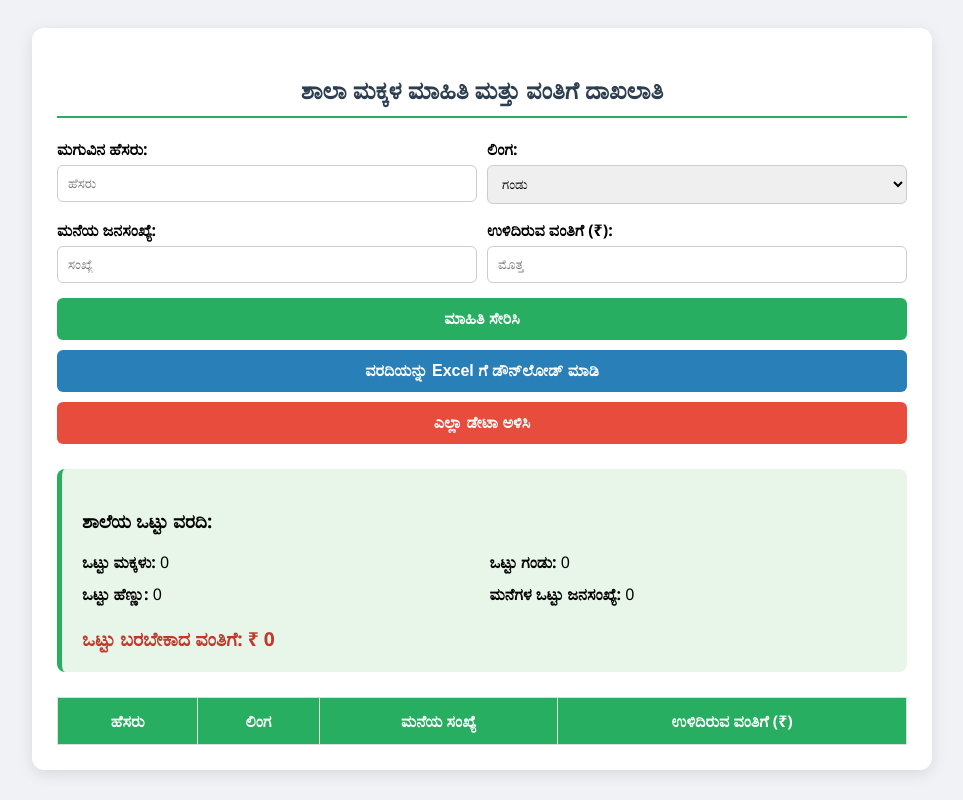
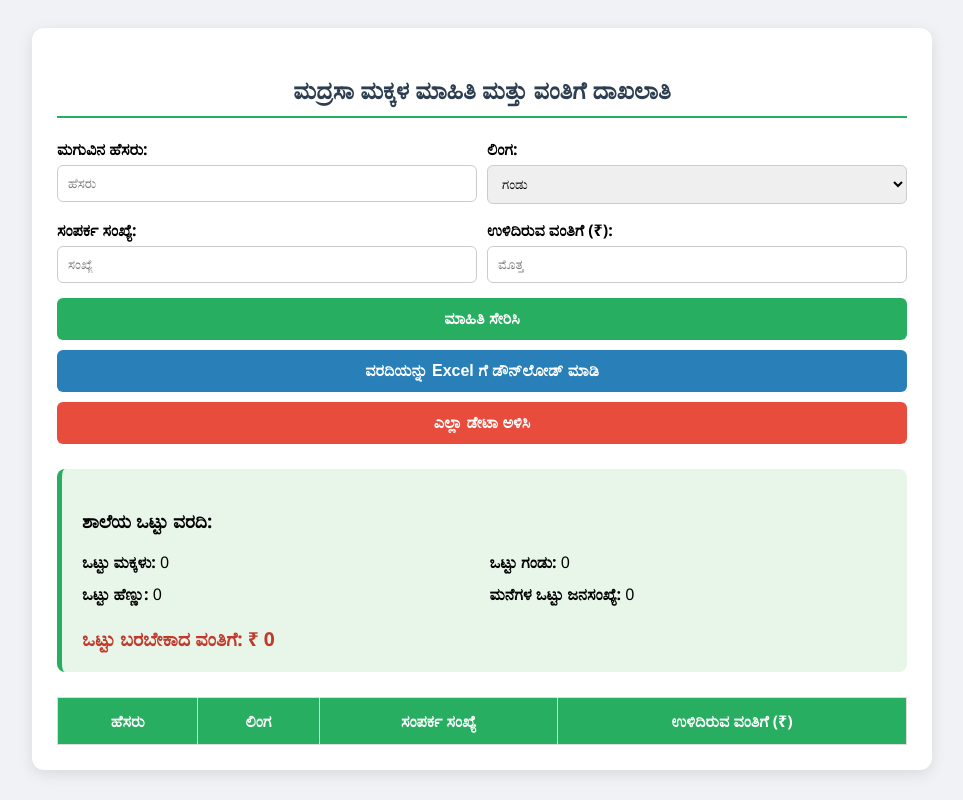
Before and after one commit to swadiqkanyara/my-first-webpage, a plain HTML site: page school.html in a window 1280 px wide. Shown: the whole page, without its empty margins (158-1121 px from the left). Drawn offline with Linux system fonts and the light colour scheme.

Commit message:
Add files via upload

```diff
--- a/school.html
+++ b/school.html
@@ -2,7 +2,7 @@
 <html lang="kn">
 <head>
     <meta charset="UTF-8">
-    <title>ಶಾಲಾ ಮಕ್ಕಳ ಮಾಹಿತಿ - ವಂತಿಗೆ ನಿರ್ವಹಣೆ</title>
+    <title>ಮದ್ರಸಾ ಮಕ್ಕಳ ಮಾಹಿತಿ - ವಂತಿಗೆ ನಿರ್ವಹಣೆ</title>
     <style>
         body { font-family: 'Segoe UI', sans-serif; background-color: #f0f2f5; padding: 20px; }
         .container { max-width: 850px; background: white; padding: 25px; border-radius: 12px; box-shadow: 0 4px 15px rgba(0,0,0,0.1); margin: auto; }
@@ -25,7 +25,7 @@
 <body>
 
 <div class="container">
-    <h2>ಶಾಲಾ ಮಕ್ಕಳ ಮಾಹಿತಿ ಮತ್ತು ವಂತಿಗೆ ದಾಖಲಾತಿ</h2>
+    <h2>ಮದ್ರಸಾ ಮಕ್ಕಳ ಮಾಹಿತಿ ಮತ್ತು ವಂತಿಗೆ ದಾಖಲಾತಿ</h2>
 
     <div class="input-row">
         <div class="input-group"><label>ಮಗುವಿನ ಹೆಸರು:</label><input type="text" id="name" placeholder="ಹೆಸರು"></div>
@@ -35,7 +35,7 @@
         </div>
     </div>
     <div class="input-row">
-        <div class="input-group"><label>ಮನೆಯ ಜನಸಂಖ್ಯೆ:</label><input type="number" id="familyCount" placeholder="ಸಂಖ್ಯೆ"></div>
+        <div class="input-group"><label>ಸಂಪರ್ಕ ಸಂಖ್ಯೆ:</label><input type="number" id="familyCount" placeholder="ಸಂಖ್ಯೆ"></div>
         <div class="input-group"><label>ಉಳಿದಿರುವ ವಂತಿಗೆ (₹):</label><input type="number" id="remainingDonation" placeholder="ಮೊತ್ತ"></div>
     </div>
 
@@ -61,7 +61,7 @@
             <tr>
                 <th>ಹೆಸರು</th>
                 <th>ಲಿಂಗ</th>
-                <th>ಮನೆಯ ಸಂಖ್ಯೆ</th>
+                <th>ಸಂಪರ್ಕ ಸಂಖ್ಯೆ</th>
                 <th>ಉಳಿದಿರುವ ವಂತಿಗೆ (₹)</th>
             </tr>
         </thead>
```
